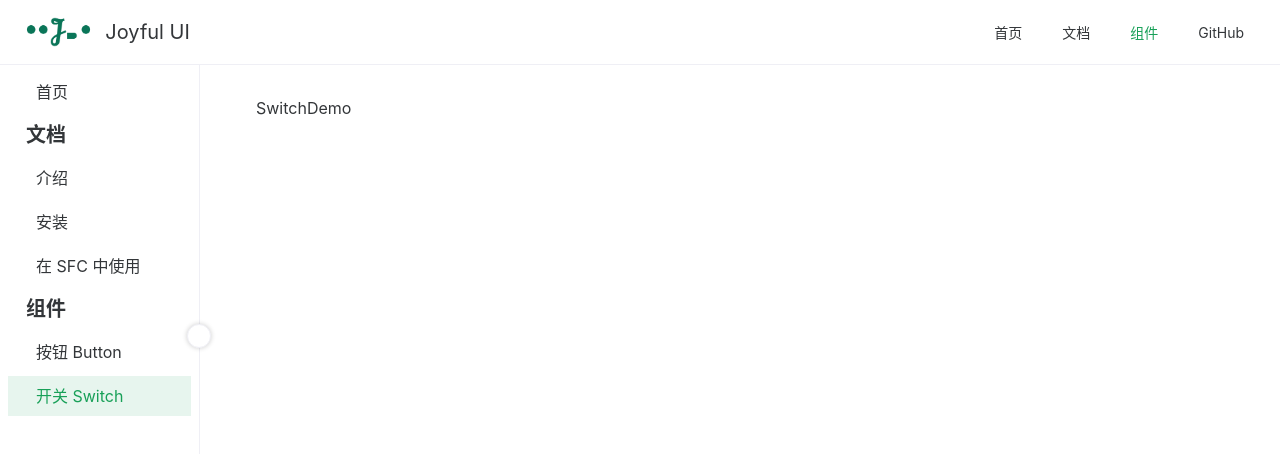
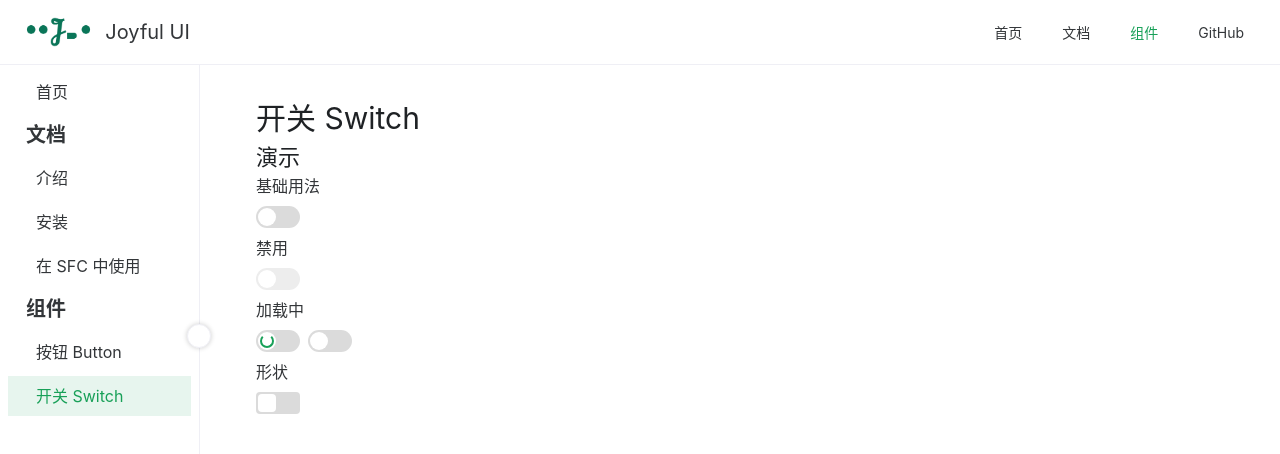
Before and after one commit to 12callie/joyful-ui, a Vue app: page /joyful/components/switch in a window 1280 px wide. Shown: the top 454 px of the page. Built offline with nearby package versions, Linux system fonts and the light colour scheme.

Commit message:
实现Switch组件

```diff
--- a/src/lib/Button.vue
+++ b/src/lib/Button.vue
@@ -1,5 +1,5 @@
 <script lang="ts" setup>
-import { defineProps, computed } from 'vue'
+import { computed } from 'vue'
 
 const props = defineProps({
   theme: {
--- /dev/null
+++ b/src/lib/Switch.vue
@@ -0,0 +1,116 @@
+<script lang="ts" setup>
+import { computed } from 'vue'
+
+const props = defineProps({
+  value: {
+    type: Boolean,
+    default: false,
+  },
+  disabled: {
+    type: Boolean,
+    default: false,
+  },
+  loading: {
+    type: Boolean,
+    default: false,
+  },
+  square: {
+    type: Boolean,
+    default: false,
+  },
+})
+const emit = defineEmits(['update:value'])
+const classes = computed(() => {
+  return {
+    [`j-switch-checked`]: props.value,
+    [`j-switch-loading`]: props.loading,
+    [`j-switch-square`]: props.square,
+  }
+})
+const toggleSwitch = () => {
+  emit('update:value', !props.value)
+}
+</script>
+
+<template>
+  <button class="j-switch" :class="classes" @click="toggleSwitch"
+          :disabled="disabled || loading">
+      <span class="j-switch-circle">
+        <span v-if="loading" class="j-switch-loadingIndicator"></span>
+       </span>
+  </button>
+</template>
+
+<style lang="scss">
+$h: 22px;
+$h2: $h - 4px;
+$theme-color: #18a058;
+
+.j-switch {
+  height: $h;
+  width: $h * 2;
+  margin: 8px 8px 8px 0;
+  border: none;
+  background: #dbdbdb;
+  border-radius: calc($h / 2);
+  position: relative;
+  transition: all 250ms;
+
+  &:focus {
+    outline: none;
+  }
+
+  .j-switch-circle {
+    width: $h2;
+    height: $h2;
+    border-radius: 50%;
+    background: #fff;
+    position: absolute;
+    top: 2px;
+    left: 2px;
+    transition: all 250ms;
+  }
+
+  &.j-switch-checked {
+    background: $theme-color;
+
+    .j-switch-circle {
+      left: calc(100% - $h2 - 2px);
+    }
+  }
+
+  &[disabled] {
+    background: #ededed;
+    cursor: not-allowed;
+  }
+
+  &.j-switch-loading {
+    cursor: wait;
+    background: #dbdbdb;
+
+    &.j-switch-checked {
+      background: $theme-color;
+    }
+
+    .j-switch-loadingIndicator {
+      width: 14px;
+      height: 14px;
+      position: absolute;
+      top: calc(50% - 7px);
+      left: calc(50% - 7px);
+      border: 2px solid $theme-color;
+      border-top-color: transparent;
+      border-radius: 100%;
+      animation: j-loading-spin 1s infinite linear;
+    }
+  }
+
+  &.j-switch-square {
+    border-radius: 4px;
+
+    .j-switch-circle {
+      border-radius: 4px;
+    }
+  }
+}
+</style>
--- a/src/views/SwitchDemo.vue
+++ b/src/views/SwitchDemo.vue
@@ -1,11 +1,43 @@
 <script lang="ts" setup>
+import Switch from '../lib/Switch.vue'
+import { ref } from 'vue'
+
+const active = ref(false)
+const loading = ref(false)
+const handleUpdateValue = (value: boolean) => {
+  loading.value = true
+  setTimeout(() => {
+    active.value = value
+    loading.value = false
+  }, 2000)
+}
+</script>
+
+<template>
+  <h1>开关 Switch</h1>
+  <h2>演示</h2>
+  <div>
+    <div>基础用法</div>
+    <Switch v-model:value="active"></Switch>
+  </div>
+  <div>
+    <div>禁用</div>
+    <Switch disabled></Switch>
+  </div>
+  <div>
+    <div>加载中</div>
+    <Switch loading></Switch>
+    <Switch
+        :value="active"
+        :loading="loading"
+        @update:value="handleUpdateValue"
+    ></Switch>
+  </div>
+  <div>
+    <div>形状</div>
+    <Switch :square="true" v-model:value="active"></Switch>
+  </div>
+</template>
 
 
-</script>
-
-
-<template>
-  SwitchDemo
-</template>
-
-<style scoped lang="scss"></style>
+<style lang="scss" scoped></style>
```
